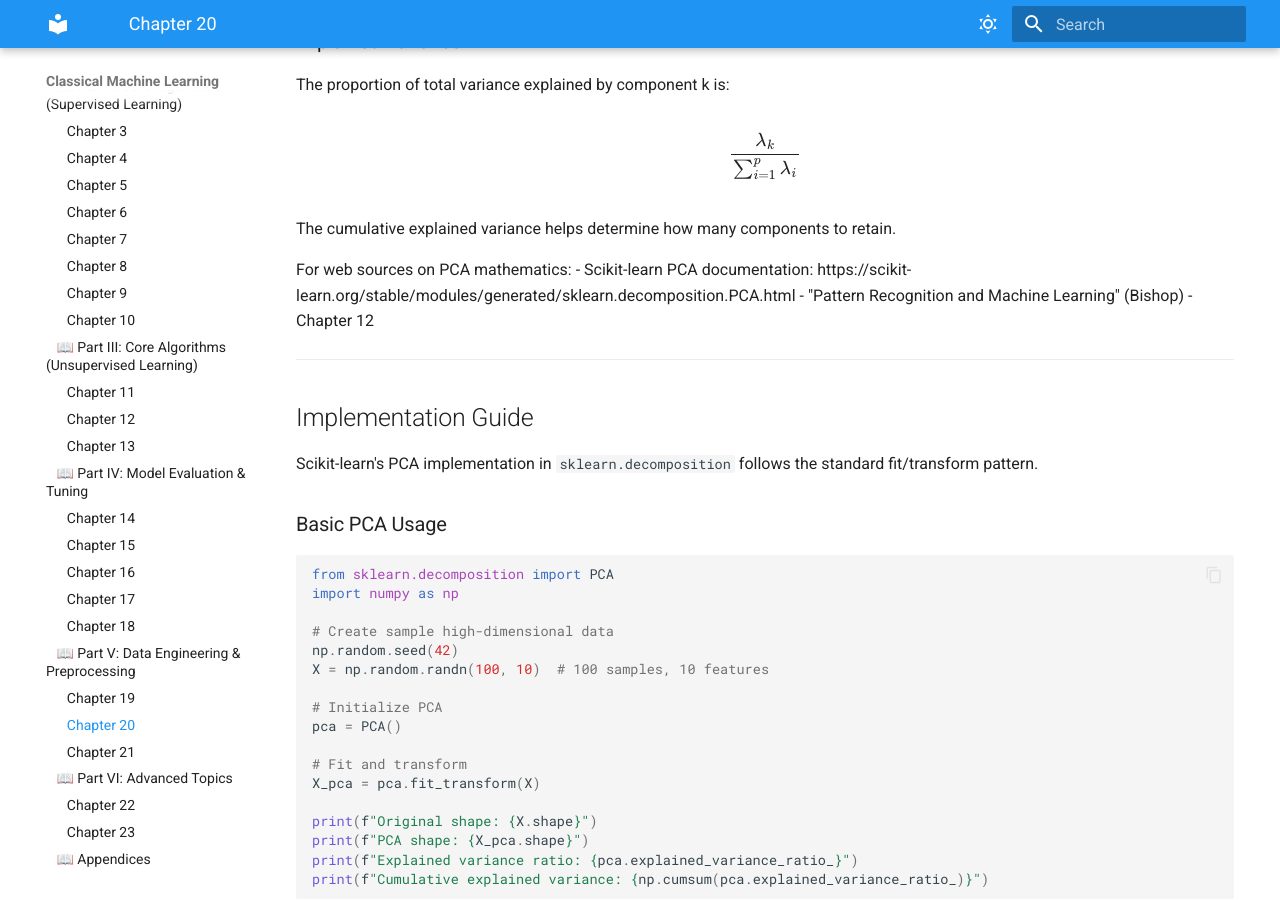
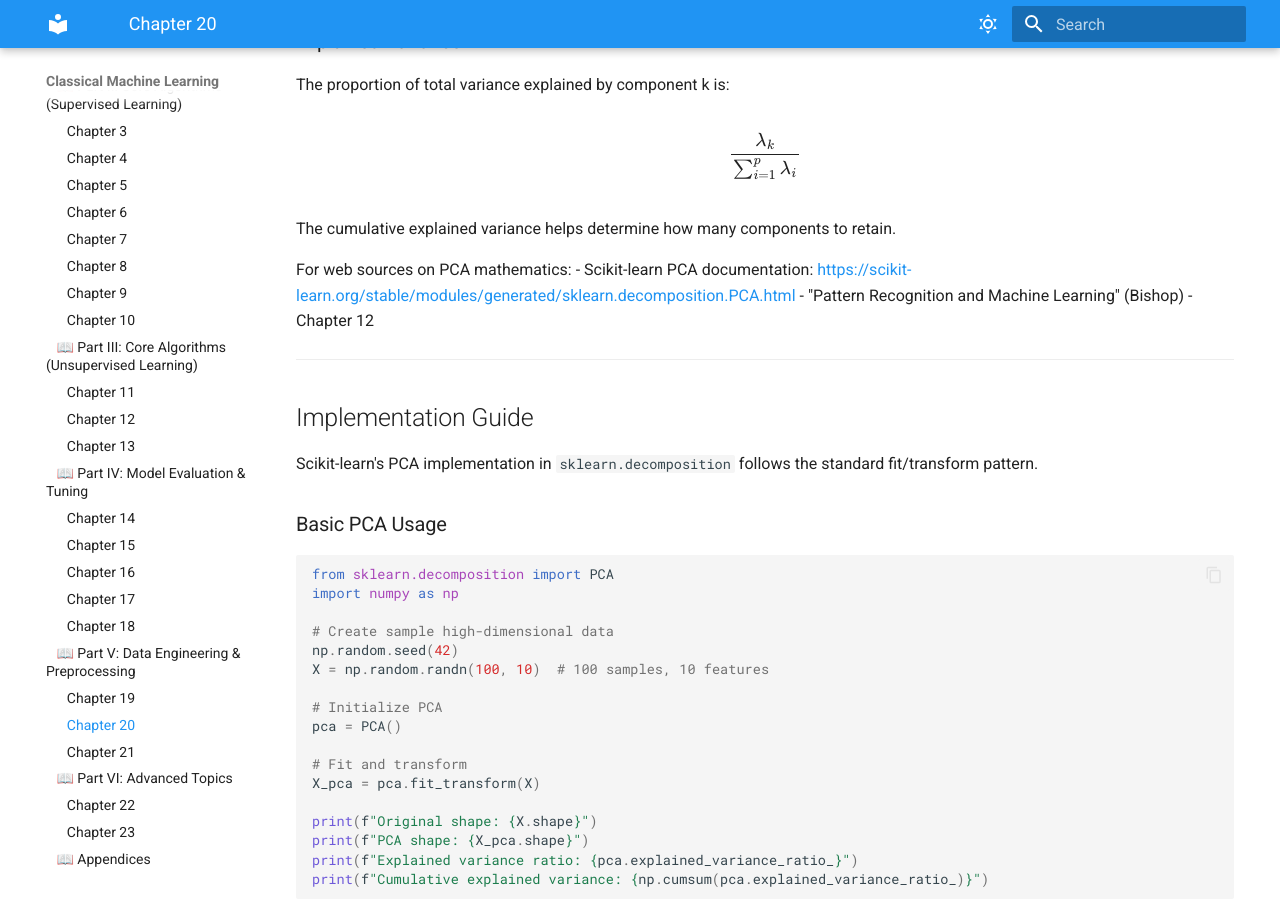
Before and after one commit to McKlay/classical-machine-learning, an MkDocs documentation site: the page built from docs/chapter20.md, in a window 1280 px wide and 900 px high, scrolled down 1964 px. Built offline with MkDocs 1.6.1 and Material for MkDocs 9.7.7, drawn with Linux system fonts in a browser that asks for light colours; part of the change alters nothing that is shown.

```diff
--- a/docs/chapter20.md
+++ b/docs/chapter20.md
@@ -74,7 +74,7 @@ $$\frac{\lambda_k}{\sum_{i=1}^p \lambda_i}$$
 The cumulative explained variance helps determine how many components to retain.
 
 For web sources on PCA mathematics:
-- Scikit-learn PCA documentation: https://scikit-learn.org/stable/modules/generated/sklearn.decomposition.PCA.html
+- Scikit-learn PCA documentation: [https://scikit-learn.org/stable/modules/generated/sklearn.decomposition.PCA.html](https://scikit-learn.org/stable/modules/generated/sklearn.decomposition.PCA.html)
 - "Pattern Recognition and Machine Learning" (Bishop) - Chapter 12
 
 ---
```
